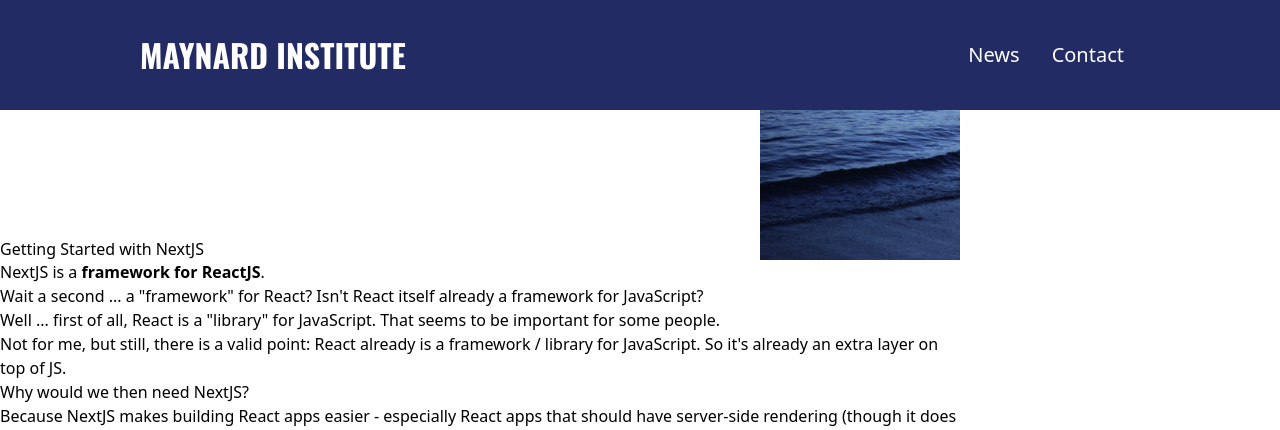
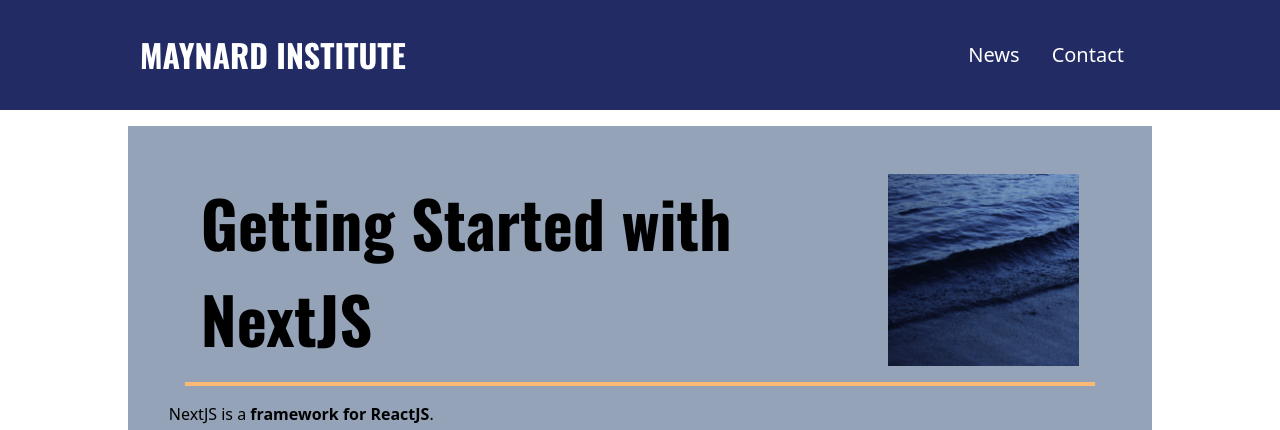
Before and after one commit to mschwarzmueller/nextjs-course-code, a Next.js app: page /news/getting-started-with-nextjs in a window 1280 px wide. Shown: the top 430 px of the page. Built offline with nearby package versions, Linux system fonts and the light colour scheme.

Commit message:
post header

```diff
--- a/components/posts/post-detail/post-content.js
+++ b/components/posts/post-detail/post-content.js
@@ -62,10 +62,15 @@ function PostContent(props) {
   };
 
   return (
-    <article className={classes.content}>
+    <div className="flex justify-center">
+      <div className="flex justify-center bg-slate-400 w-4/5 p-4 m-4">
+      <article className={classes.content}>
       <PostHeader title={post.title} image={imagePath} />
       <ReactMarkdown components={customRenderers}>{post.content}</ReactMarkdown>
     </article>
+    </div>
+    </div>
+
   );
 }
 
--- a/components/posts/post-detail/post-header.js
+++ b/components/posts/post-detail/post-header.js
@@ -1,3 +1,4 @@
+import Head from 'next/head';
 import Image from 'next/image';
 
 import classes from './post-header.module.css';
@@ -6,10 +7,25 @@ function PostHeader(props) {
   const { title, image } = props;
 
   return (
-    <header className={classes.header}>
-      <h1>{title}</h1>
+    <>
+    <Head>
+      <title>Mije</title>
+      <link rel="preconnect" href="https://fonts.googleapis.com" />
+      <link rel="preconnect" href="https://fonts.gstatic.com" crossorigin />
+      <link href="https://fonts.googleapis.com/css2?family=Oswald:wght@700&display=swap" rel="stylesheet" />
+    </Head>
+    <header className="border-b-4 border-orange-300 flex justify-between m-4 p-4">
+      <h1
+      className="break-normal"
+      style={{
+        fontFamily: 'Oswald',
+        fontSize: '4rem'
+        }}
+      >{title}</h1>
       <Image src={image} alt={title} width={200} height={150} />
     </header>
+    </>
+
   );
 }
 
```
Also changed, not shown: 2 other files (tests, documents, lock files or other folders).
